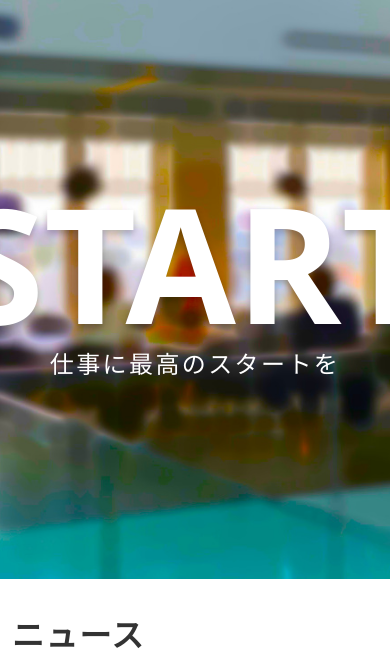
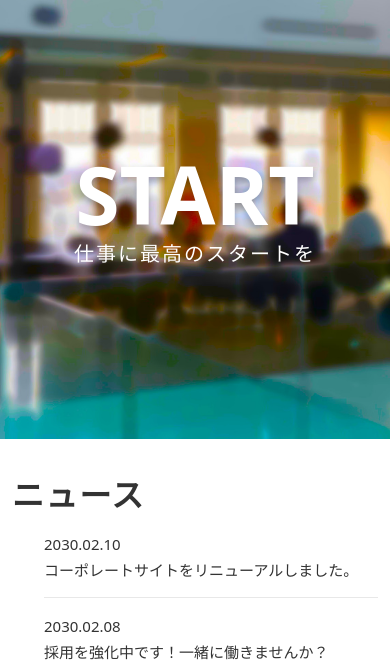
Before and after one commit to HamayoshiRai/Portfolio_corporation, a plain HTML site: page index.html in a window 390 px wide. Shown: the part 81-752 px from the top of the page. Drawn offline with nearby package versions, Linux system fonts and the light colour scheme.

Commit message:
.mv__titleの修正、SERVICEの幅調整

```diff
--- a/mv_scss/mv.scss
+++ b/mv_scss/mv.scss
@@ -34,7 +34,7 @@ $hover-color: #ffc2c2;
 @media screen and (max-width: 767px) {
 	.mv {
 		height: 460px;
-		background-image: url(img/sp_mv.jpg);
+		background-image: url(../img/pc_mv.jpg);
 	}
 
 	.mv__title {
--- a/news_scss/news.scss
+++ b/news_scss/news.scss
@@ -1,35 +1,5 @@
 $main-color: #333;
 $hover-color: #ffc2c2;
-
-
-.mv {
-	display: flex;
-	align-items: center;
-	justify-content: center;
-	height: 600px;
-	background-image: url(../img/pc_mv.jpg);
-	background-repeat: no-repeat;
-	background-position: center center;
-	background-size: cover;
-}
-	.mv__titleArea {
-		color: #fff;
-		text-align: center;
-}
-
-	.mv__title {
-		font-size: 160px;
-		font-weight: bold;
-		line-height: 1;
-		text-shadow: 0 4px 6px rgb(0 0 0 / 25%);
-		margin-bottom: 10px;
-		}
-
-		.mv__subtitle {
-		font-size: 24px;
-		line-height: 1;
-		letter-spacing: 0.1em;
-	}
 
 
 /*--------------------------------
--- a/service_scss/service.scss
+++ b/service_scss/service.scss
@@ -81,7 +81,8 @@ $hover-color: #ffc2c2;
 	}
 
 	.service-list {
-		display: block;
+		row-gap: 20px;
+    grid-template-columns: 1fr;
 	}
 
 	/* 下層ページ：メッセージ */
```
Also changed, not shown: mv_scss/mv.css, mv_scss/mv.min.css, news_scss/news.css, news_scss/news.min.css, service_scss/service.css, service_scss/service.min.css, 6 other files.
